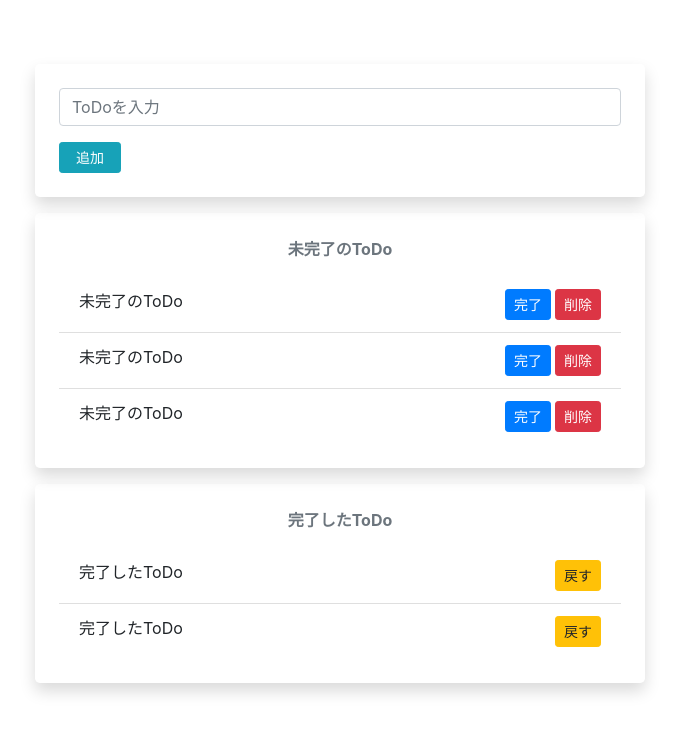
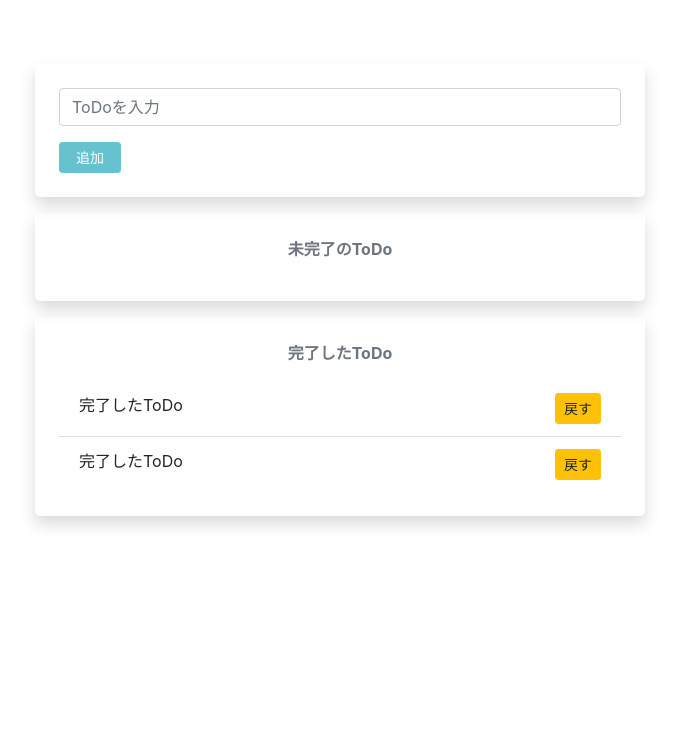
Before and after one commit to ksk-tngc/react-sample01-todo-app-using-bootstrap, a React (Create React App) app: page / in a window 1280 px wide. Shown: the top 732 px of the page, without its empty margins (300-979 px from the left). Built offline with nearby package versions, Linux system fonts and the light colour scheme.

Commit message:
feat: ToDo追加機能、及び未完了のToDoのレンダリング処理実装

```diff
--- /dev/null
+++ b/src/actions/index.js
@@ -0,0 +1,8 @@
+/*
+  Action (index)
+*/
+
+export const ADD_TODO = 'ADD_TODO'
+export const COMPLETE_TODO = 'COMPLETE_TODO'
+export const DELETE_TODO = 'DELETE_TODO'
+export const RETURN_TODO = 'RETURN_TODO'
--- a/src/components/App.jsx
+++ b/src/components/App.jsx
@@ -1,58 +1,37 @@
 // React
-import React from 'react'
+import React, { useReducer } from 'react'
 
 // Bootstrap
 import 'bootstrap/dist/css/bootstrap.min.css'
 
+// Component
+import { InputTodo } from './InputTodo'
+import { IncompleteTodos } from './IncompleteTodos'
+import { CompleteTodos } from './CompleteTodos'
+
+// Reducer
+import { todos } from '../reducers/todos'
+
+// Context
+import { AppContext } from '../contexts/AppContext'
+
+// TODO:
+// // 初期state
+// const initialState = {
+//   todos: [],
+// }
+
 export const App = () => {
+  const [state, dispatch] = useReducer(todos, [])
+
   return (
     <>
       <div className="container mt-5 pt-3 w-50">
-        {/* ToDo入力エリア */}
-        <div className="mb-3 p-4 shadow rounded-lg box">
-          <input className="form-control mb-3" placeholder="ToDoを入力" />
-          <button className="btn btn-info btn-sm px-3">追加</button>
-        </div>
-        {/* 未完了のToDo */}
-        <div className="mb-3 p-4 shadow rounded-lg">
-          <p className="text-center font-weight-bold text-muted">
-            未完了のToDo
-          </p>
-          <ul className="list-group list-group-flush">
-            <li className="list-group-item d-flex">
-              <span className="flex-grow-1">未完了のToDo</span>
-              <button className="btn btn-sm btn-primary mr-1">完了</button>
-              <button className="btn btn-sm btn-danger">削除</button>
-            </li>
-            <li className="list-group-item d-flex">
-              <span className="flex-grow-1">未完了のToDo</span>
-              <button className="btn btn-sm btn-primary mr-1">完了</button>
-              <button className="btn btn-sm btn-danger">削除</button>
-            </li>
-            <li className="list-group-item d-flex">
-              <span className="flex-grow-1">未完了のToDo</span>
-              <button className="btn btn-sm btn-primary mr-1">完了</button>
-              <button className="btn btn-sm btn-danger">削除</button>
-            </li>
-          </ul>
-        </div>
-        {/* 完了したToDo */}
-        <div className="mb-3 p-4 shadow rounded-lg">
-          <p className="text-center font-weight-bold text-muted">
-            完了したToDo
-          </p>
-          <ul className="list-group list-group-flush">
-            <li className="list-group-item d-flex">
-              <span className="flex-grow-1">完了したToDo</span>
-              <button className="btn btn-sm btn-warning">戻す</button>
-            </li>
-            <li className="list-group-item d-flex">
-              <span className="flex-grow-1">完了したToDo</span>
-              <button className="btn btn-sm btn-warning">戻す</button>
-            </li>
-          </ul>
-        </div>
-        <div></div>
+        <AppContext.Provider value={{ state, dispatch }}>
+          <InputTodo />
+          <IncompleteTodos />
+          <CompleteTodos />
+        </AppContext.Provider>
       </div>
     </>
   )
--- /dev/null
+++ b/src/components/CompleteTodos.jsx
@@ -0,0 +1,27 @@
+/*
+  Component (CompleteTodos)
+  - 完了したToDo
+*/
+
+// React
+import React from 'react'
+
+export const CompleteTodos = () => {
+  return (
+    <>
+      <div className="mb-3 p-4 shadow rounded-lg">
+        <p className="text-center font-weight-bold text-muted">完了したToDo</p>
+        <ul className="list-group list-group-flush">
+          <li className="list-group-item d-flex">
+            <span className="flex-grow-1">完了したToDo</span>
+            <button className="btn btn-sm btn-warning">戻す</button>
+          </li>
+          <li className="list-group-item d-flex">
+            <span className="flex-grow-1">完了したToDo</span>
+            <button className="btn btn-sm btn-warning">戻す</button>
+          </li>
+        </ul>
+      </div>
+    </>
+  )
+}
--- /dev/null
+++ b/src/components/IncompleteTodoItem.jsx
@@ -0,0 +1,21 @@
+/*
+  Component (IncompleteTodoItem)
+  - 未完了のToDoのListItem
+*/
+
+// React
+import React from 'react'
+
+export const IncompleteTodoItem = (props) => {
+  const { todo } = props
+
+  const element = (
+    <li className="list-group-item d-flex">
+      <span className="flex-grow-1">{todo.todoText}</span>
+      <button className="btn btn-sm btn-primary mr-1">完了</button>
+      <button className="btn btn-sm btn-danger">削除</button>
+    </li>
+  )
+
+  return !todo.done ? element : ''
+}
--- /dev/null
+++ b/src/components/IncompleteTodos.jsx
@@ -0,0 +1,30 @@
+/*
+  Component (IncompleteTodos)
+  - 未完了のToDo
+*/
+
+// React
+import React, { useContext } from 'react'
+
+// Context
+import { AppContext } from '../contexts/AppContext'
+
+// Component
+import { IncompleteTodoItem } from './IncompleteTodoItem'
+
+export const IncompleteTodos = () => {
+  const { state } = useContext(AppContext)
+
+  return (
+    <>
+      <div className="mb-3 p-4 shadow rounded-lg">
+        <p className="text-center font-weight-bold text-muted">未完了のToDo</p>
+        <ul className="list-group list-group-flush">
+          {state.map((todo, index) => (
+            <IncompleteTodoItem key={index} todo={todo} />
+          ))}
+        </ul>
+      </div>
+    </>
+  )
+}
--- /dev/null
+++ b/src/components/InputTodo.jsx
@@ -0,0 +1,48 @@
+/*
+  Component (InputTodo)
+  - ToDo入力エリア
+*/
+
+// React
+import React, { useContext, useState } from 'react'
+
+// Context
+import { AppContext } from '../contexts/AppContext'
+
+// Action
+import { ADD_TODO } from '../actions'
+
+export const InputTodo = () => {
+  const [todoText, setTodoText] = useState('')
+  const { dispatch } = useContext(AppContext)
+
+  // 追加ボタンのイベントハンドラ
+  const onClickAddButton = () => {
+    // ToDoを追加
+    dispatch({
+      type: ADD_TODO,
+      todoText,
+    })
+    setTodoText('')
+  }
+
+  return (
+    <>
+      <div className="mb-3 p-4 shadow rounded-lg box">
+        <input
+          className="form-control mb-3"
+          placeholder="ToDoを入力"
+          value={todoText}
+          onChange={(e) => setTodoText(e.target.value)}
+        />
+        <button
+          className="btn btn-info btn-sm px-3"
+          onClick={onClickAddButton}
+          disabled={todoText === ''}
+        >
+          追加
+        </button>
+      </div>
+    </>
+  )
+}
--- /dev/null
+++ b/src/contexts/AppContext.js
@@ -0,0 +1,8 @@
+/*
+  Context (AppContext)
+*/
+
+// React
+import { createContext } from 'react'
+
+export const AppContext = createContext()
--- /dev/null
+++ b/src/reducers/todos.js
@@ -0,0 +1,45 @@
+/*
+  Reducer (todos)
+*/
+
+// Action
+import { ADD_TODO, COMPLETE_TODO, DELETE_TODO, RETURN_TODO } from '../actions'
+
+export const todos = (state, action) => {
+  switch (action.type) {
+    // --------------------------------
+    // ToDoを追加
+    // --------------------------------
+    case ADD_TODO: {
+      const todo = {
+        todoText: action.todoText,
+        done: false,
+      }
+      return [...state, todo]
+    }
+    // --------------------------------
+    // 未完了のToDo ▶ 完了ボタン
+    // --------------------------------
+    case COMPLETE_TODO: {
+      return state
+    }
+    // --------------------------------
+    // 未完了のToDo ▶ 削除ボタン
+    // --------------------------------
+    case DELETE_TODO: {
+      return state
+    }
+    // --------------------------------
+    // 完了したToDo ▶ 戻すボタン
+    // --------------------------------
+    case RETURN_TODO: {
+      return state
+    }
+    // --------------------------------
+    // 上記以外
+    // --------------------------------
+    default: {
+      return state
+    }
+  }
+}
```
